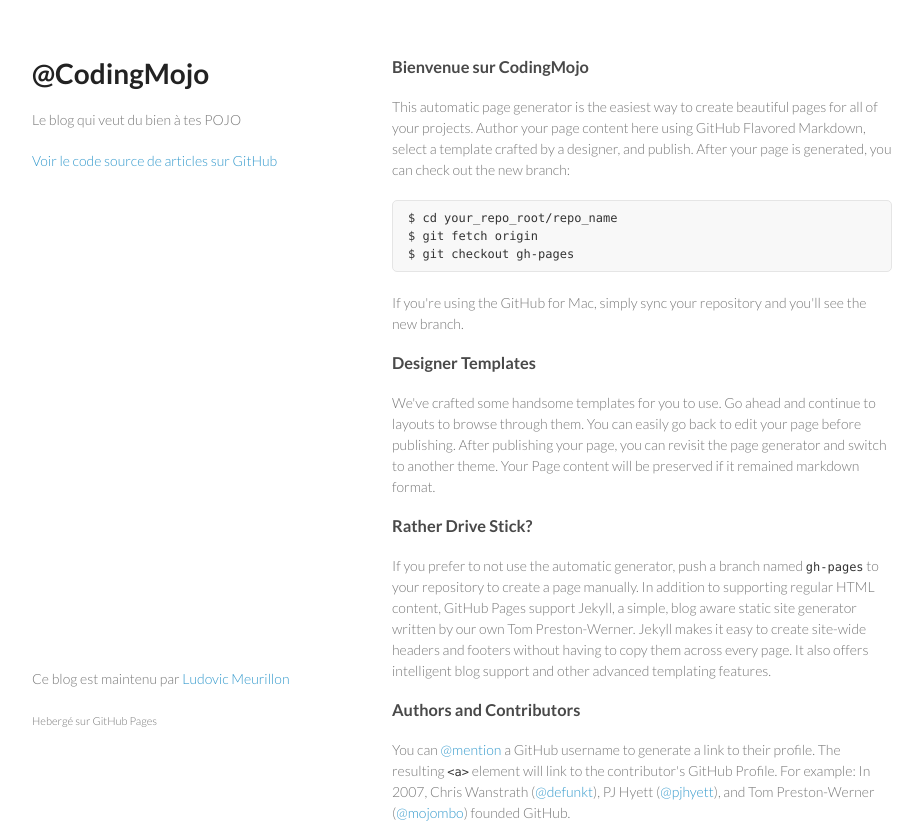
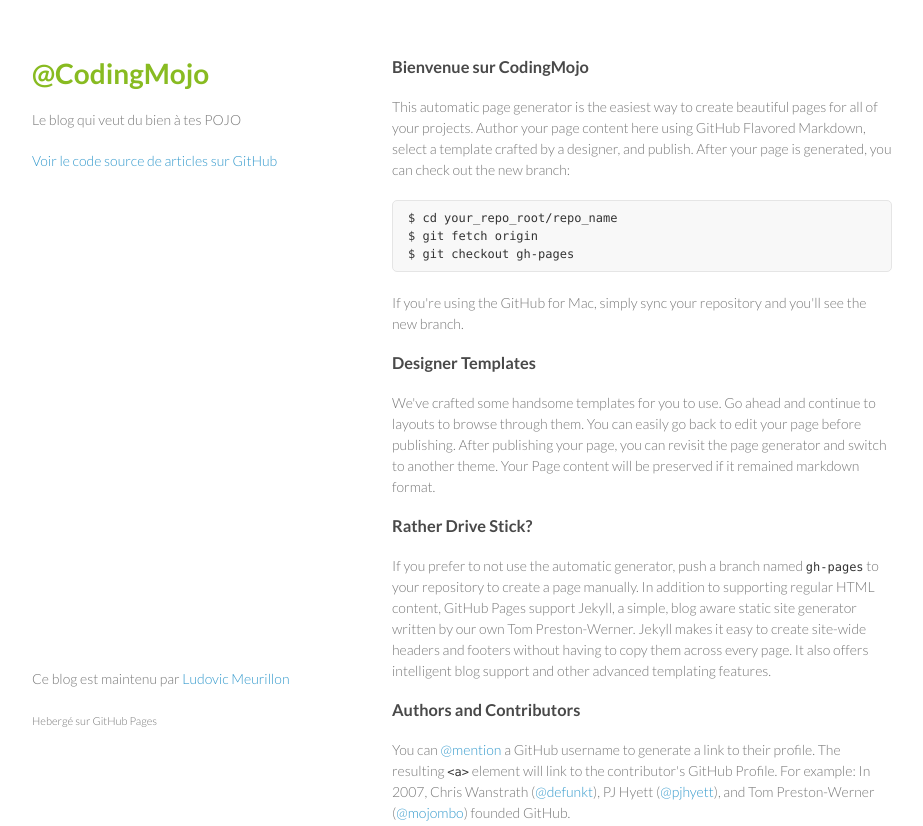
Before and after one commit to LudoMeurillon/CodingMojo, a plain HTML site: page index.html in a window 1280 px wide. Shown: the top 826 px of the page, without its empty margins (178-1101 px from the left). Drawn offline with Linux system fonts and the light colour scheme.

Commit message:
Update styles.css

```diff
--- a/stylesheets/styles.css
+++ b/stylesheets/styles.css
@@ -7,7 +7,12 @@
   font-weight:300;
 }
 
-h1, h2, h3, h4, h5, h6 {
+h1{
+  color:#88bb21;
+  margin:0 0 20px;
+}
+
+h2, h3, h4, h5, h6 {
   color:#222;
   margin:0 0 20px;
 }
```
